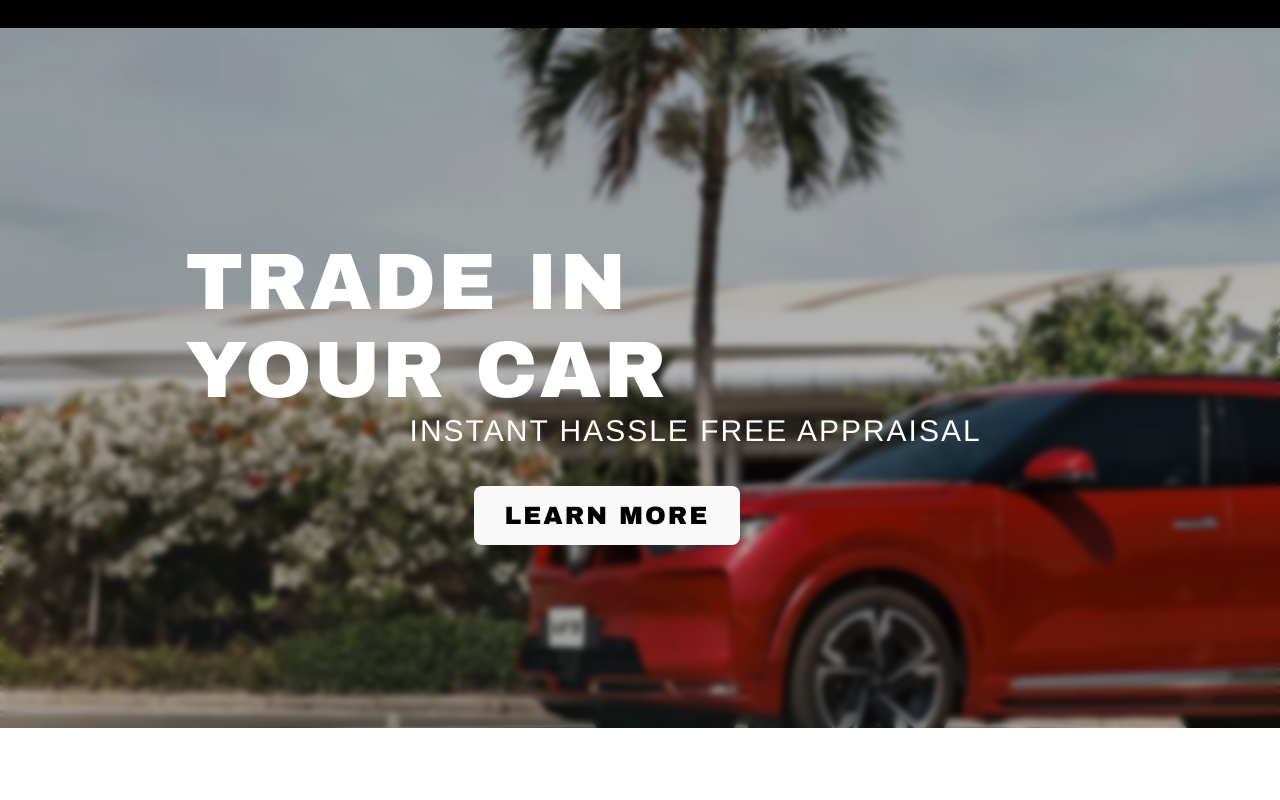
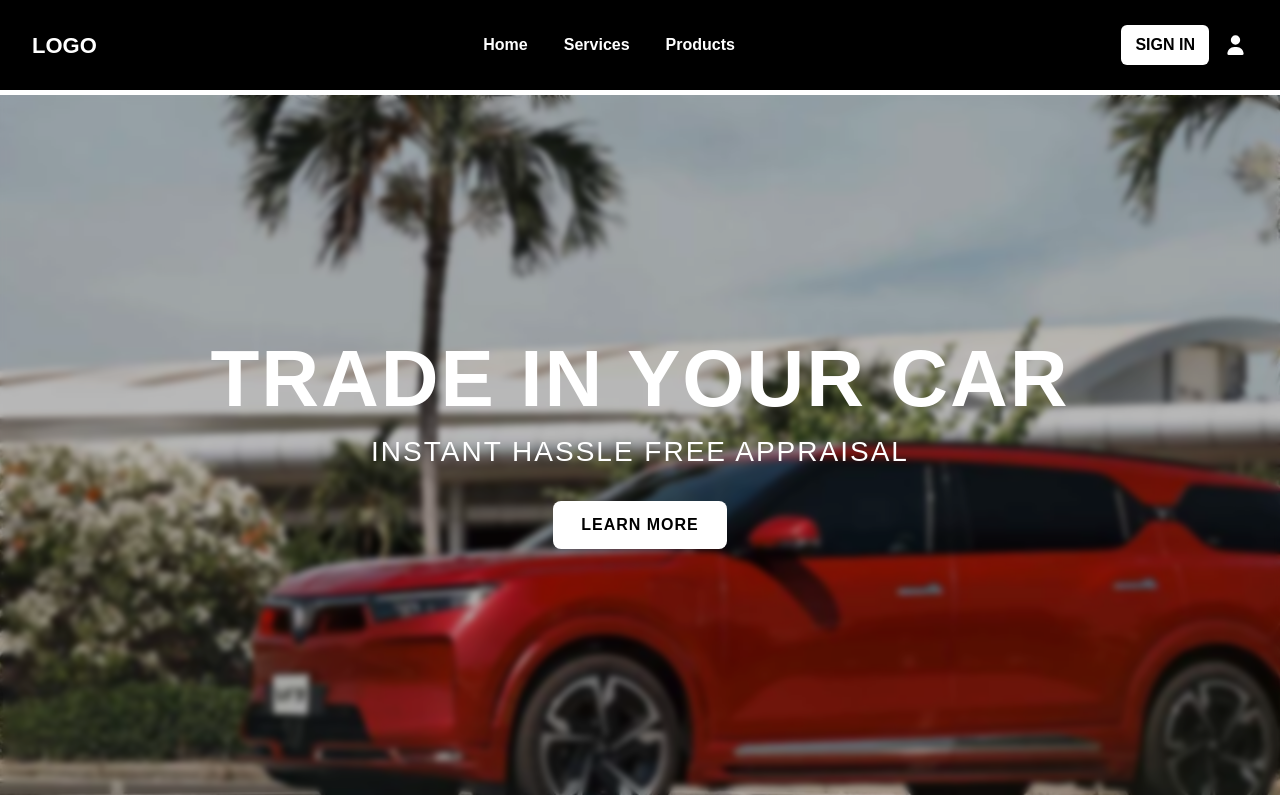
Before and after one commit to tanvtse183061-eng/ev-fe, a React (Vite) app in the folder DuanTopic1 - Copy/Topic1-Project/: page / in a window 1280 px wide. Built offline with nearby package versions, Linux system fonts and the light colour scheme.

Commit message:
trang dashboard
test 1

```diff
--- a/DuanTopic1 - Copy/Topic1-Project/src/App.css
+++ b/DuanTopic1 - Copy/Topic1-Project/src/App.css
@@ -1,156 +1,221 @@
+/* Reset */
+/* Reset */
+* {
+  margin: 0;
+  padding: 0;
+  box-sizing: border-box;
+}
+
+html,
+body {
+  height: 100%;
+}
+
+body {
+  font-family: Arial, sans-serif;
+  overflow-x: hidden;
+  color: #111;
+  margin: 0;
+  padding: 0;
+}
+
+/* ---------- Header ---------- */
+/* Container chính */
 .nav-container {
   position: fixed;
   top: 0;
   left: 0;
   width: 100%;
-  background: white;
-  padding: 10px;
-  text-align: left;
-  background-color: black;
-  height: 100px;
-
+  height: 90px;
+  background: black;
+  padding: 12px 32px;
+  display: flex;
+  justify-content: space-between; /* logo trái - menu giữa - actions phải */
+  align-items: center;
+  z-index: 1000;
 }
 
-.nav-container h1 {
+/* Logo */
+.logo {
   color: white;
+  font-size: 22px;
+  font-weight: 700;
 }
 
+/* Navbar (menu giữa) */
 .navbar ul {
   list-style: none;
   display: flex;
-  justify-content: center;
+  gap: 36px;
   margin: 0;
   padding: 0;
-}
-
-.navbar li {
-  margin: 0 40px;
 }
 
 .navbar a {
   color: white;
   text-decoration: none;
-  font-weight: bold;
+  font-weight: 700;
   font-size: 16px;
-  transform: color 0.3s;
+  transition: color 0.2s;
 }
 
 .navbar a:hover {
   color: orange;
 }
 
-.navbar {
-  margin-left: 1030px;
-  transform: translateY(30px);
-}
-
-.sign a {
-  color: black;
+/* Actions (SIGN IN + icon user) */
+.actions {
+  display: flex;
+  align-items: center;
+  gap: 14px;
 }
 
 .sign {
-  margin-left: 740px;
-  transform: translateY(-30px);
-
-}
-.bar{
-  color: white;
-  transform: translateY(-90px);
- margin-left: 10px;
-
-
+  background: white;
+  color: black;
+  padding: 8px 14px;
+  border-radius: 6px;
+  font-weight: 700;
+  text-decoration: none;
 }
 
-.Icon-nav {
+.sign:hover {
+  background: orange;
   color: white;
-  transform: translateY(-60px);
-  margin-left: 856px;
 }
 
-.anhnen img {
-width: 100%;
-overflow: hidden;
+.icon-nav {
+  color: white;
+  font-size: 20px;
+}
 
+/* Icon menu bar (hiện trên mobile) */
+.bar {
+  display: none;
+  color: white;
+  cursor: pointer;
 }
-.anhnen{
+
+/* ---------- Banner ---------- */
+.anhnen {
   width: 100%;
+  height: 700px;
+  position: relative;
+  margin-top: 90px;
+  /* tránh header cố định che phần banner */
+  overflow: hidden;
+}
 
-    height: 700px;
-    overflow: hidden;
-    position: relative;
-    transform: translateY(-22px);
-}
 .anhnen img {
   width: 100%;
   height: 100%;
   object-fit: cover;
-  object-position: left;
+  display: block;
+
+}
+
+/* overlay */
+.anhnen::before {
+  content: "";
+  position: absolute;
+  inset: 0;
+  background: rgba(7, 7, 7, 0.28);
+  backdrop-filter: blur(3px);
+  -webkit-backdrop-filter: blur(3px);
+  z-index: 1;
+
+}
+
+/* center content */
+.anhnen-content {
+  position: absolute;
+  top: 50%;
+  left: 50%;
+  transform: translate(-50%, -50%);
+  z-index: 2;
+  text-align: center;
+  color: white;
+  padding: 0 20px;
+  width: min(1100px, 92%);
 }
 
 .anhnen-content h1 {
-  position: absolute;
-  top: 35%;
-  left: 43%;
-  transform: translate(-50%, -50%);
-  color: white;
   font-size: 80px;
-  font-family: 'Arial Black', 'Helvetica', sans-serif;
+  line-height: 0.95;
   font-weight: 900;
   text-transform: uppercase;
   letter-spacing: 2px;
-  z-index: 2;
+  margin-bottom: 14px;
+}
 
+.anhnen-content p {
+  font-size: 28px;
+  margin-bottom: 28px;
+  text-transform: uppercase;
+  letter-spacing: 2px;
 }
-.anhnen-content p{
-  position: absolute;
-    left: 32%;
-    transform: translate(-50%, -50%);
-    color: white;
-    font-size: 30px;
-    font-family:  'Helvetica', sans-serif;
-    transform: translateY(350px);
-    text-transform: uppercase;
-    letter-spacing: 2px;
-    z-index: 2;
+
+/* button */
+.learnMore a {
+  display: inline-block;
+  padding: 12px 28px;
+  background: white;
+  color: black;
+  font-weight: 800;
+  border-radius: 8px;
+  text-decoration: none;
+  text-transform: uppercase;
+  letter-spacing: 1px;
+  transition: background 0.2s, color 0.2s;
 }
-.anhnen::before {
-  content: "";
-    position: absolute;
-    top: 0;
-    left: 0;
-    width: 100%;
-    height: 100%;
-    background: rgba(7, 7, 7, 0.3);
-    backdrop-filter: blur(3px);
-    -webkit-backdrop-filter: blur(3px);
-    z-index: 1;
+
+.learnMore a:hover {
+  background: orange;
+  color: white;
 }
-.learnMore{
-  position: absolute;
-    left: 37%;
-    transform: translate(-50%, -50%);
-    color: white;
-    font-size: 25px;
-    font-family: 'Arial Black',sans-serif;
-    transform: translateY(458px);
-    text-transform: uppercase;
-    letter-spacing: 2px;
-    z-index: 2;
-   transition: color 2s;
+
+/* ---------- Responsive ---------- */
+@media (max-width: 1100px) {
+  .anhnen-content h1 {
+    font-size: 56px;
+  }
+
+  .anhnen-content p {
+    font-size: 20px;
+  }
+
+  .anhnen {
+    height: 600px;
+  }
 }
-.learnMore:hover{
-  color: #1E40AF;
+@media (max-width: 768px) {
+  .navbar {
+    display: none; /* Ẩn menu ở màn nhỏ */
+  }
+
+  .bar {
+    display: block; /* Hiện icon bar */
+  }
+
+  .nav-container {
+    padding: 10px 18px;
+    height: 70px;
+  }
+
+  .logo {
+    font-size: 20px;
+  }
+
+  .anhnen {
+    margin-top: 70px;
+    height: 520px;
+  }
+
+  .anhnen-content h1 {
+    font-size: 36px;
+  }
+
+  .anhnen-content p {
+    font-size: 15px;
+  }
 }
-.learnMore a{
-  color: black;
-  transition: color 0.1s;
-}
-.learnMore a:hover{
-  color:orange
-}
-html,
-body {
-
-  overflow-x: hidden;
-
-}
--- a/DuanTopic1 - Copy/Topic1-Project/src/Component/Nvabar/Nvar.jsx
+++ b/DuanTopic1 - Copy/Topic1-Project/src/Component/Nvabar/Nvar.jsx
@@ -1,31 +1,32 @@
 import { FontAwesomeIcon } from '@fortawesome/react-fontawesome'
-import { faUser } from '@fortawesome/free-solid-svg-icons'
-import { faBars } from '@fortawesome/free-solid-svg-icons';
+import { faUser, faBars } from '@fortawesome/free-solid-svg-icons';
 import { Link } from "react-router-dom";
+
 export default function Nvar() {
   return (
+    <header className="nav-container">
+      {/* Logo bên trái */}
+      <div className="logo">LOGO</div>
 
-        <div className="nav-container">
-
+      {/* Menu ở giữa */}
       <nav className="navbar">
-
         <ul>
           <li><Link to="/home">Home</Link></li>
-                <li><a herf="#">Services</a></li>
-                <li><a herf="#">Products</a></li>
+          <li><a href="#">Services</a></li>
+          <li><a href="#">Products</a></li>
         </ul>
-                <Link to="/login">
-                <button className='sign'>
-                    SIGN IN
-                </button>
-                </Link>
-                <div className="Icon-nav">
-                    <FontAwesomeIcon icon={faUser} />
+      </nav>
+
+      {/* Actions bên phải */}
+      <div className="actions">
+        <Link to="/login" className="sign">SIGN IN</Link>
+        <FontAwesomeIcon icon={faUser} className="icon-nav" />
       </div>
 
-           </nav>
-             <div className='bar'> <FontAwesomeIcon icon={faBars} size="2x" /></div>
+      {/* Icon menu bar (chỉ hiện ở mobile) */}
+      <div className="bar">
+        <FontAwesomeIcon icon={faBars} size="2x" />
       </div>
-
-    )
+    </header>
+  );
 }
--- a/DuanTopic1 - Copy/Topic1-Project/src/Component/Nvabar/Picture.jsx
+++ b/DuanTopic1 - Copy/Topic1-Project/src/Component/Nvabar/Picture.jsx
@@ -4,12 +4,14 @@ import anhnen from './anhnen.png';
 export default function Picture() {
     return (
         <div className="anhnen">
+            <img src={anhnen} alt="Background" />
             <div className="anhnen-content">
-            <h1>TRADE IN YOUR CAR</h1>
-            <p>Instant hassle free appraisal</p>
-           </div>
-           <img src={anhnen} alt="Background" />
-           <button className="learnMore"><a>Learn More</a></button>
+                <h1>TRADE IN YOUR CAR</h1>
+                <p>Instant hassle free appraisal</p>
+                <div className="learnMore">
+                    <a href="#">Learn More</a>
+                </div>
+            </div>
         </div>
     );
 }
```
Lines whose indentation alone changed are shown as unchanged.
